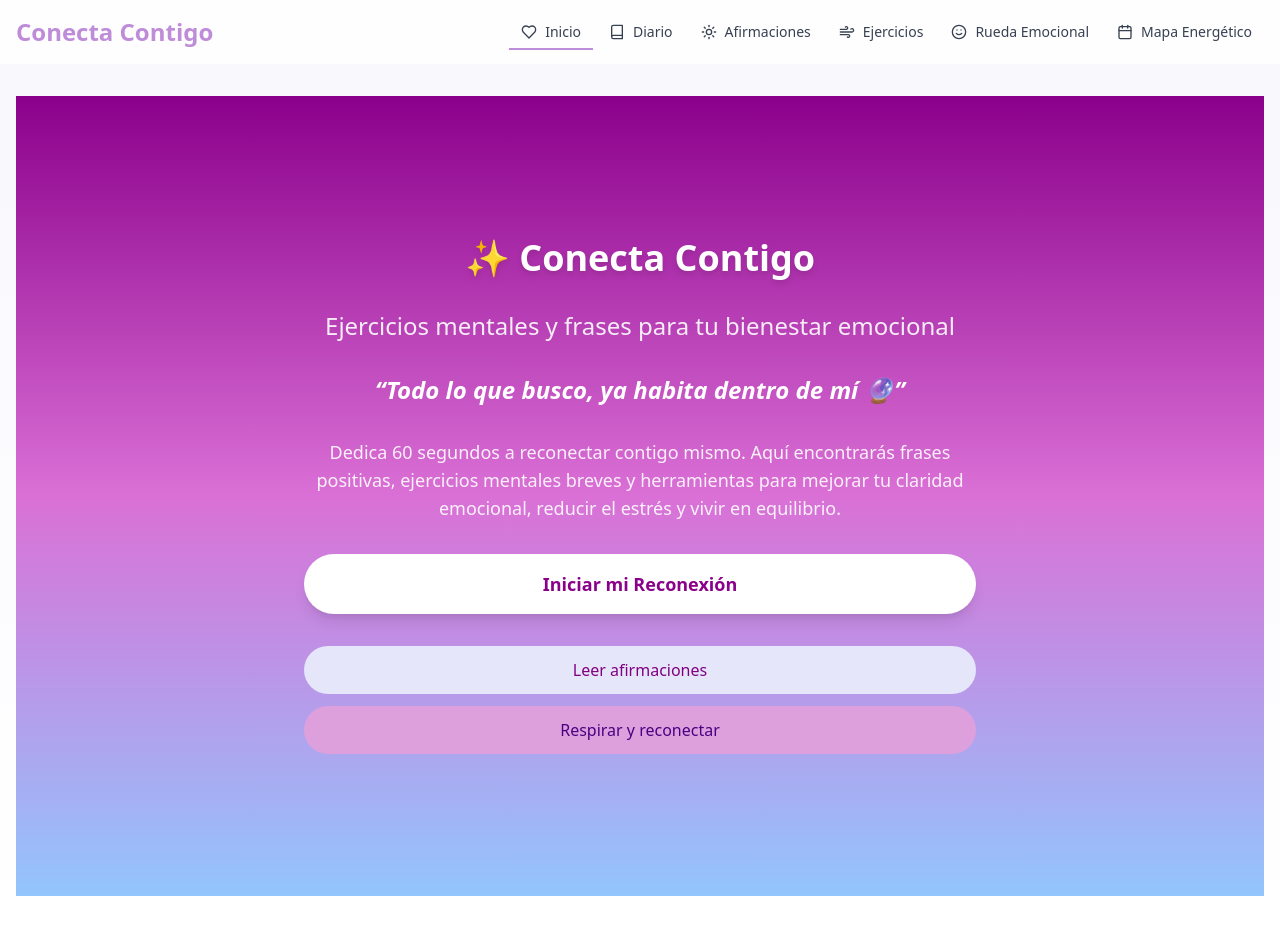
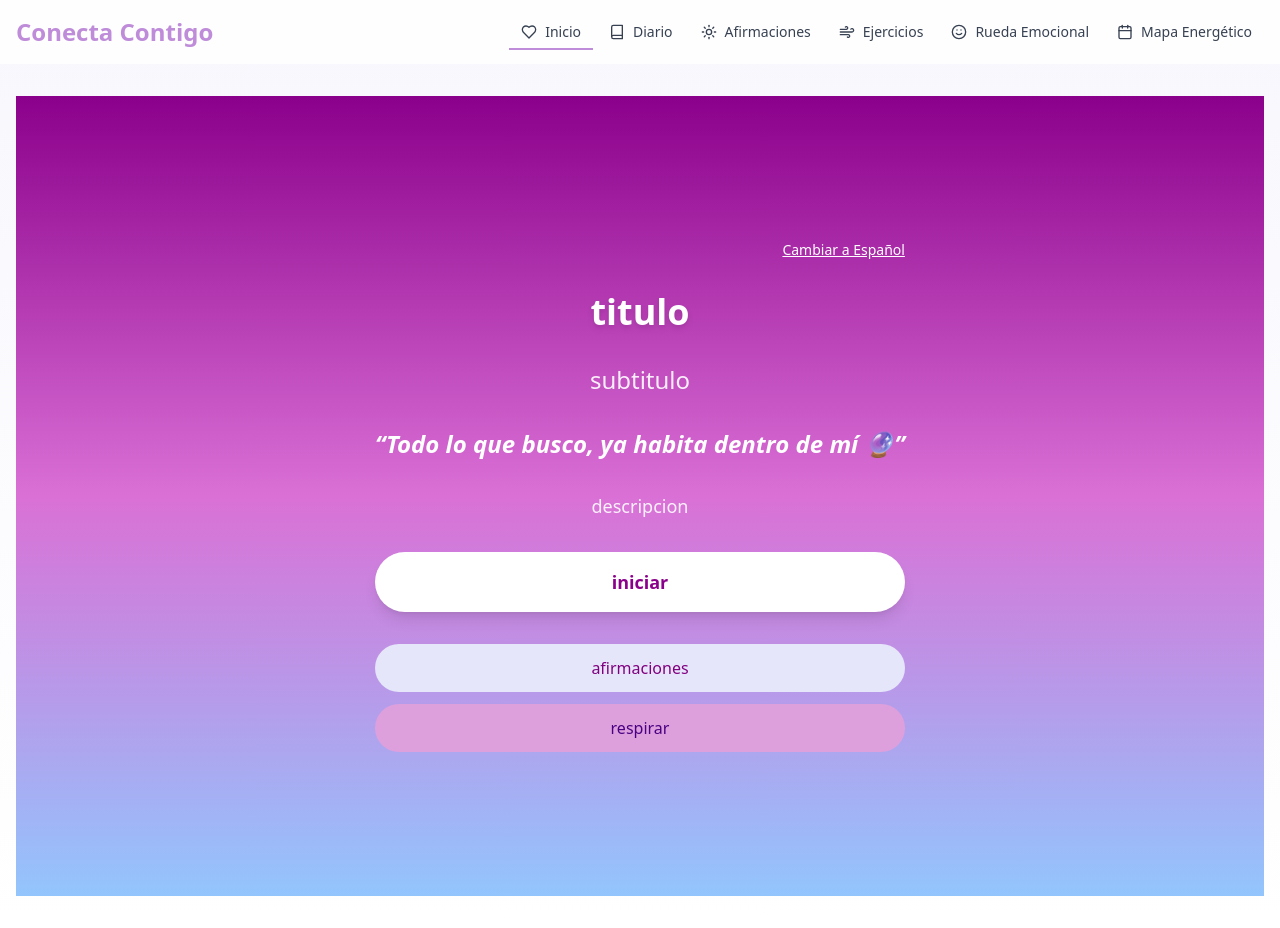
Before and after one commit to germopa/conecta-contigo, a React (Vite) app: page / in a window 1280 px wide. Built offline with nearby package versions, Linux system fonts and the light colour scheme.

Commit message:
Textos traducidos usando t() con botón de idioma

```diff
--- a/src/pages/Home.jsx
+++ b/src/pages/Home.jsx
@@ -1,6 +1,7 @@
 import React, { useState, useEffect } from "react";
 import { Link } from "react-router-dom";
 import { motion } from "framer-motion";
+import { useTranslation } from "react-i18next";
 
 const frasesDelDia = [
   "Hoy elijo soltar lo que no puedo controlar 🌿",
@@ -36,6 +37,7 @@ const frasesDelDia = [
 ];
 
 const Home = () => {
+  const { t, i18n } = useTranslation();
   const [frase, setFrase] = useState("");
 
   useEffect(() => {
@@ -52,11 +54,20 @@ const Home = () => {
         transition={{ duration: 1 }}
         className="max-w-2xl space-y-8"
       >
-        <h1 className="text-4xl font-bold text-white drop-shadow-md">✨ Conecta Contigo</h1>
+        {/* Botón para cambiar idioma */}
+        <div className="flex justify-end w-full">
+          <button
+            onClick={() => i18n.changeLanguage(i18n.language === "es" ? "en" : "es")}
+            className="text-white text-sm underline"
+          >
+            {i18n.language === "es" ? "Switch to English" : "Cambiar a Español"}
+          </button>
+        </div>
 
-        {/* Agregado para SEO visible */}
+        <h1 className="text-4xl font-bold text-white drop-shadow-md">{t("titulo")}</h1>
+
         <h2 className="text-2xl text-white/90 font-medium">
-          Ejercicios mentales y frases para tu bienestar emocional
+          {t("subtitulo")}
         </h2>
 
         <p className="text-2xl text-white italic font-semibold">
@@ -64,7 +75,7 @@ const Home = () => {
         </p>
 
         <p className="text-white/90 text-lg">
-          Dedica 60 segundos a reconectar contigo mismo. Aquí encontrarás frases positivas, ejercicios mentales breves y herramientas para mejorar tu claridad emocional, reducir el estrés y vivir en equilibrio.
+          {t("descripcion")}
         </p>
 
         <div className="flex flex-col gap-4">
@@ -72,20 +83,20 @@ const Home = () => {
             to="/journal"
             className="bg-white text-purple-700 px-8 py-4 rounded-full shadow-lg text-lg font-semibold hover:bg-purple-100 transition"
           >
-            Iniciar mi Reconexión
+            {t("iniciar")}
           </Link>
           <div className="flex flex-col gap-3 mt-4">
             <Link
               to="/affirmations"
               className="bg-purple-100 text-purple-800 px-6 py-3 rounded-full hover:bg-purple-200 transition"
             >
-              Leer afirmaciones
+              {t("afirmaciones")}
             </Link>
             <Link
               to="/exercises"
               className="bg-purple-300 text-purple-900 px-6 py-3 rounded-full hover:bg-purple-400 transition"
             >
-              Respirar y reconectar
+              {t("respirar")}
             </Link>
           </div>
         </div>
```
